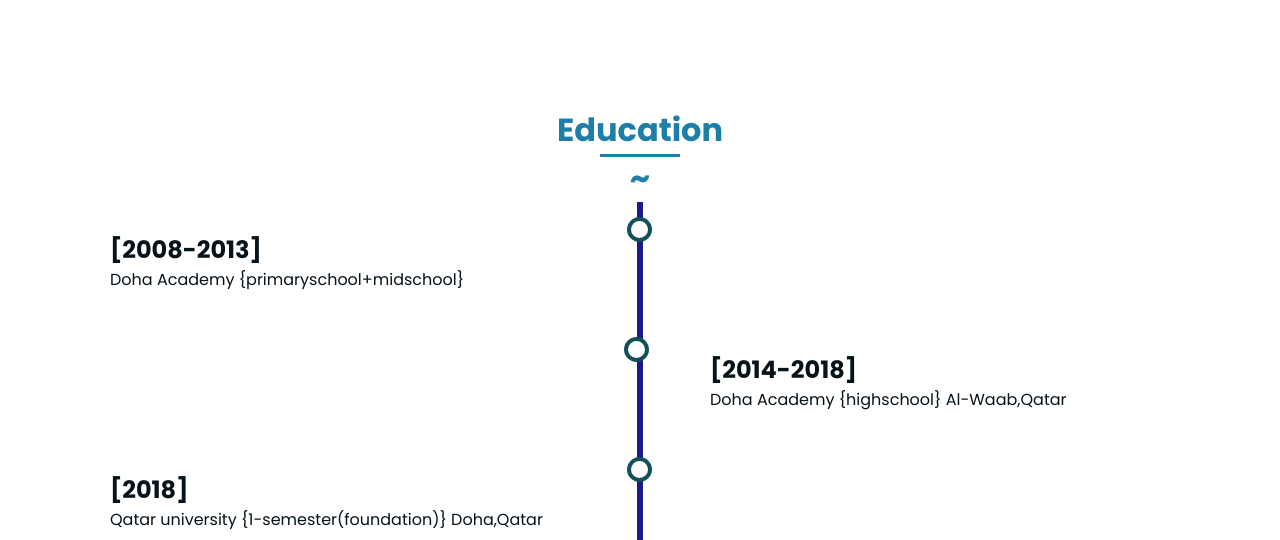
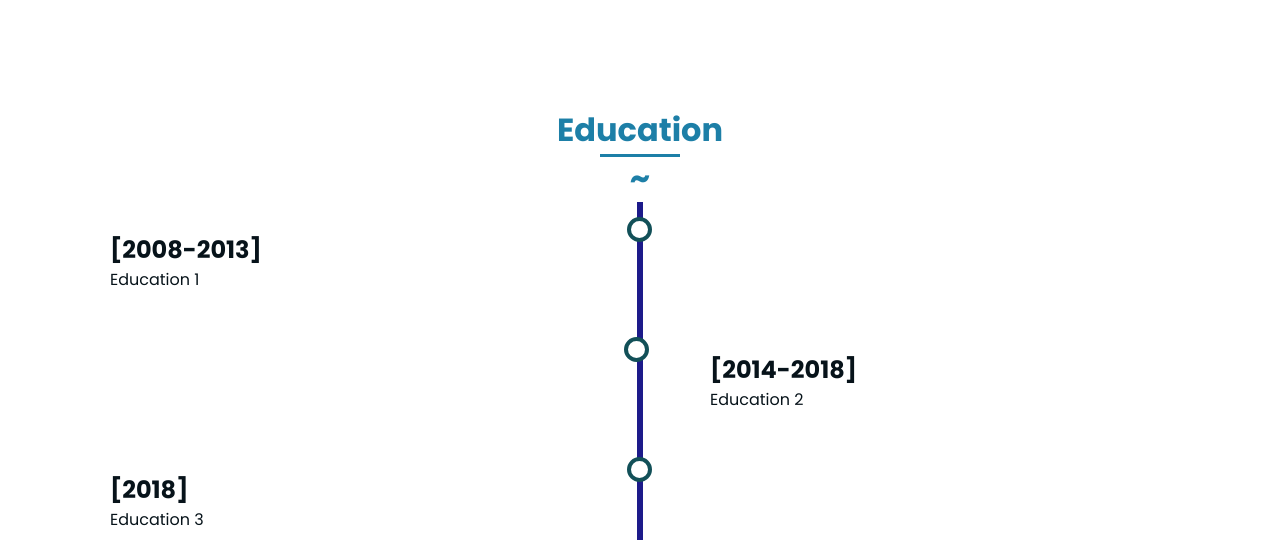
Before and after one commit to i-kohil/portfoilo_template, a plain HTML site: page index.html in a window 1280 px wide. Shown: the part 2260-2800 px from the top of the page. Drawn offline with nearby package versions, Linux system fonts and the light colour scheme.

Commit message:
Update index.html

```diff
--- a/index.html
+++ b/index.html
@@ -40,7 +40,7 @@
             <!--===== HOME =====-->
             <section class="home bd-grid" id="home">
                 <div class="home__data">
-                    <h1 class="home__title">Greetings,<br> <span class="home__title-color">I.K</span><br> CS&SE  </h1>
+                    <h1 class="home__title">Greetings,<br> <span class="home__title-color">name </span><br> CS&SE  </h1>
 
                     <a href="#" class="button">Contact</a>
                 </div>
@@ -213,25 +213,25 @@
                       <div class="content">
                         <h2> [2008-2013] </h2>
                         <p>
-                            Doha Academy  {primaryschool+midschool}</p>
+                            Education 1 </p>
                       </div>
                     </div>
                     <div class="container right">
                       <div class="content">
                         <h2>[2014-2018]</h2>
-                        <p>Doha Academy {highschool} Al-Waab,Qatar</p>
+                        <p>Education 2</p>
                       </div>
                     </div>
                     <div class="container left">
                         <div class="content">
                           <h2>[2018]</h2>
-                          <p> Qatar university {1-semester(foundation)} Doha,Qatar</p>
+                          <p>Education 3</p>
                         </div>
                       </div>
                       <div class="container right">
                         <div class="content">
                           <h2>[2019-ongoing]</h2>
-                          <p>Internationa University of Sarajevo (<u>B-tech</u>) {Senior/4th year}</p>
+                          <p>University Name </p>
                         </div>
                       </div>
 
```
